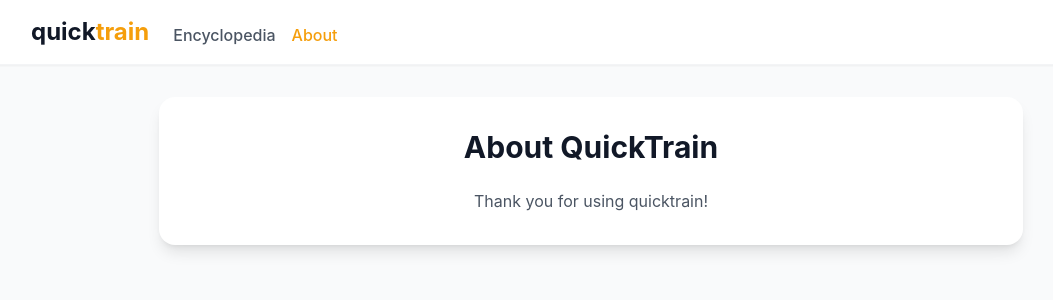
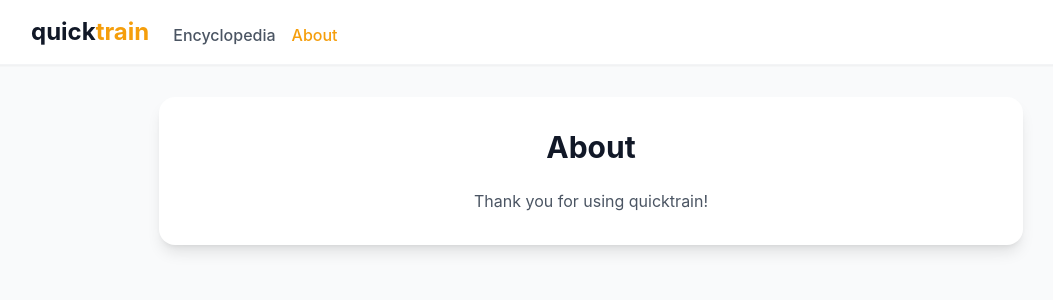
Before and after one commit to yourlocaljosh/quicktrain, a React (Vite) app: page /about in a window 1280 px wide. Shown: the top 300 px of the page, without its empty margins (49-1102 px from the left). Built offline with nearby package versions, Linux system fonts and the light colour scheme.

Commit message:
Modify about

```diff
--- a/src/about.jsx
+++ b/src/about.jsx
@@ -10,7 +10,7 @@
       <Header />
       <main className="max-w-4xl mx-auto px-4 py-8">
         <div className="bg-white rounded-2xl shadow-lg p-8">
-          <h1 className="text-3xl font-bold text-gray-900 mb-6 text-center">About QuickTrain</h1>
+          <h1 className="text-3xl font-bold text-gray-900 mb-6 text-center">About</h1>
           <p className="text-gray-600 text-center">Thank you for using quicktrain!</p>
         </div>
       </main>
```
